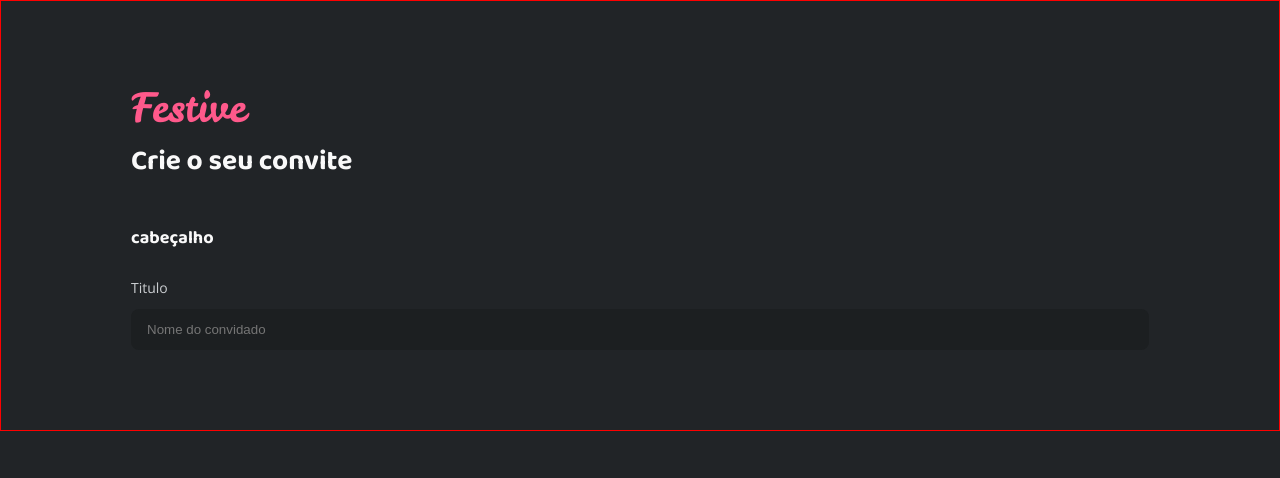
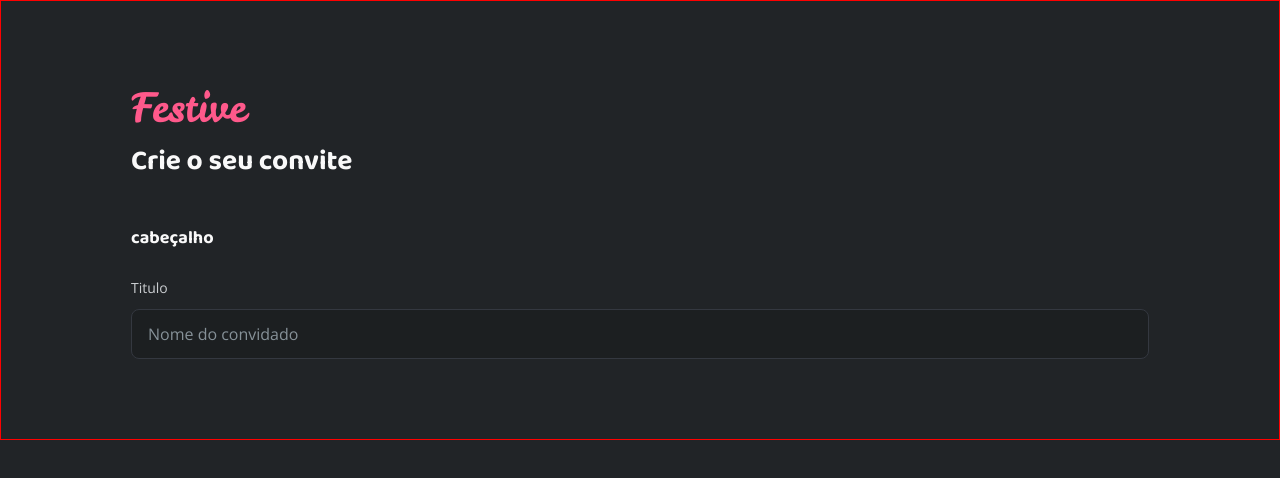
Before and after one commit to Famoliveira/desafio-formulario-de-convite, a plain HTML site: page index.html in a window 1280 px wide. Drawn offline with nearby package versions, Linux system fonts and the light colour scheme.

Commit message:
atualizando variaveis globais

```diff
--- a/styles/global.css
+++ b/styles/global.css
@@ -117,12 +117,18 @@ h2 {
 
 input {
   width: 100%;
-  border: none;
+  border: 1px solid var(--input-stroke);
   border-radius: 0.5rem;
   background-color: var(--input-base);
+  font: inherit;
 
   padding-inline: 1rem;
   padding-block: 0.8125rem;
+
+  &::placeholder {
+    color: var(--input-placeholder);
+    font: inherit;
+  }
 }
 
 label {
```
